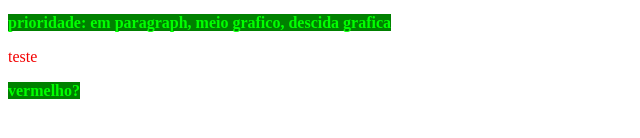
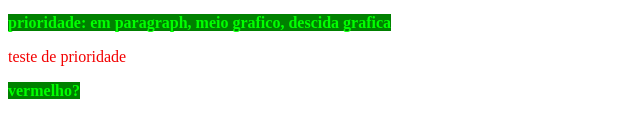
Before and after one commit to Vjfrib/Sistemas-multimida-teste, a plain HTML site: page index.html in a window 1280 px wide. Shown: the part 198-336 px from the top of the page, 0-640 px from the left. Drawn offline with Linux system fonts and the light colour scheme.

Commit message:
teste de envio

```diff
--- a/index.html
+++ b/index.html
@@ -31,7 +31,7 @@ p.supremo
 
 
 
-<p>teste</p>
+<p>teste de prioridade</p>
   <p><b class="supremo">vermelho?</b></p>
 
 </body>
```
